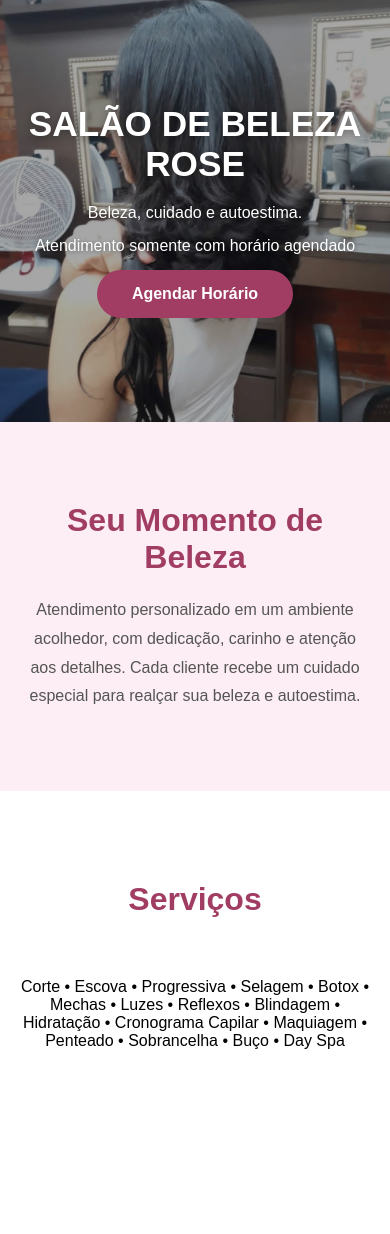
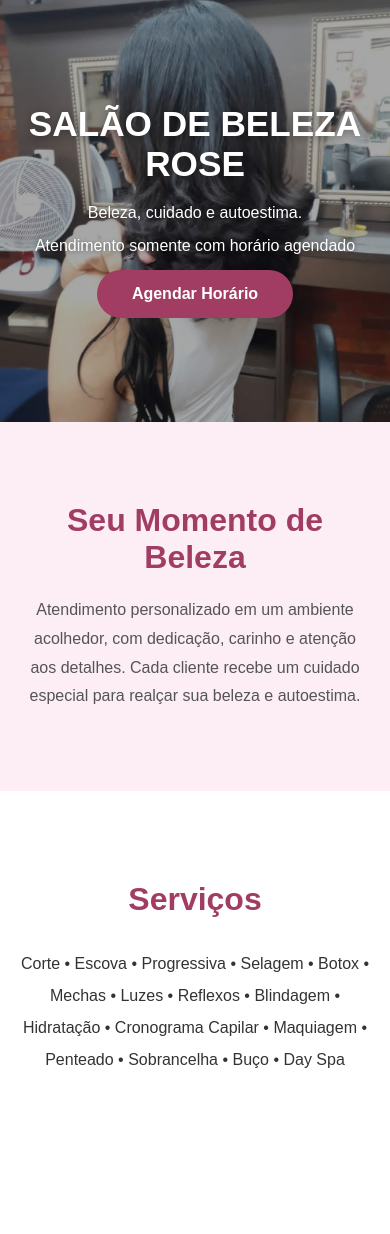
Before and after one commit to Marco471/rose-salao, a Next.js app: page / in a window 390 px wide. Shown: the top 1234 px of the page. Built offline with nearby package versions, Linux system fonts and the light colour scheme.

Commit message:
Atualiza estilo da seção serviços

```diff
--- a/app/globals.css
+++ b/app/globals.css
@@ -24,7 +24,6 @@ body {
 .overlay {
   position: absolute;
   inset: 0;
-
   background: rgba(0, 0, 0, 0.35);
 
   display: flex;
@@ -95,24 +94,15 @@ body {
 .servicos h2 {
   color: #a13d63;
   font-size: 2.5rem;
-  margin-bottom: 60px;
+  margin-bottom: 30px;
 }
 
-.categoria {
-  max-width: 800px;
-  margin: 0 auto 40px auto;
-}
-
-.categoria h3 {
-  color: #a13d63;
-  font-size: 1.4rem;
-  margin-bottom: 10px;
-}
-
-.categoria p {
-  color: #666;
-  font-size: 1.1rem;
-  line-height: 1.8;
+.servicos p {
+  max-width: 900px;
+  margin: 0 auto;
+  color: #333;
+  font-size: 1.15rem;
+  line-height: 2;
 }
 
 /* GALERIA */
@@ -180,7 +170,7 @@ body {
     font-size: 2rem;
   }
 
-  .categoria p {
+  .servicos p {
     font-size: 1rem;
   }
 }
```
